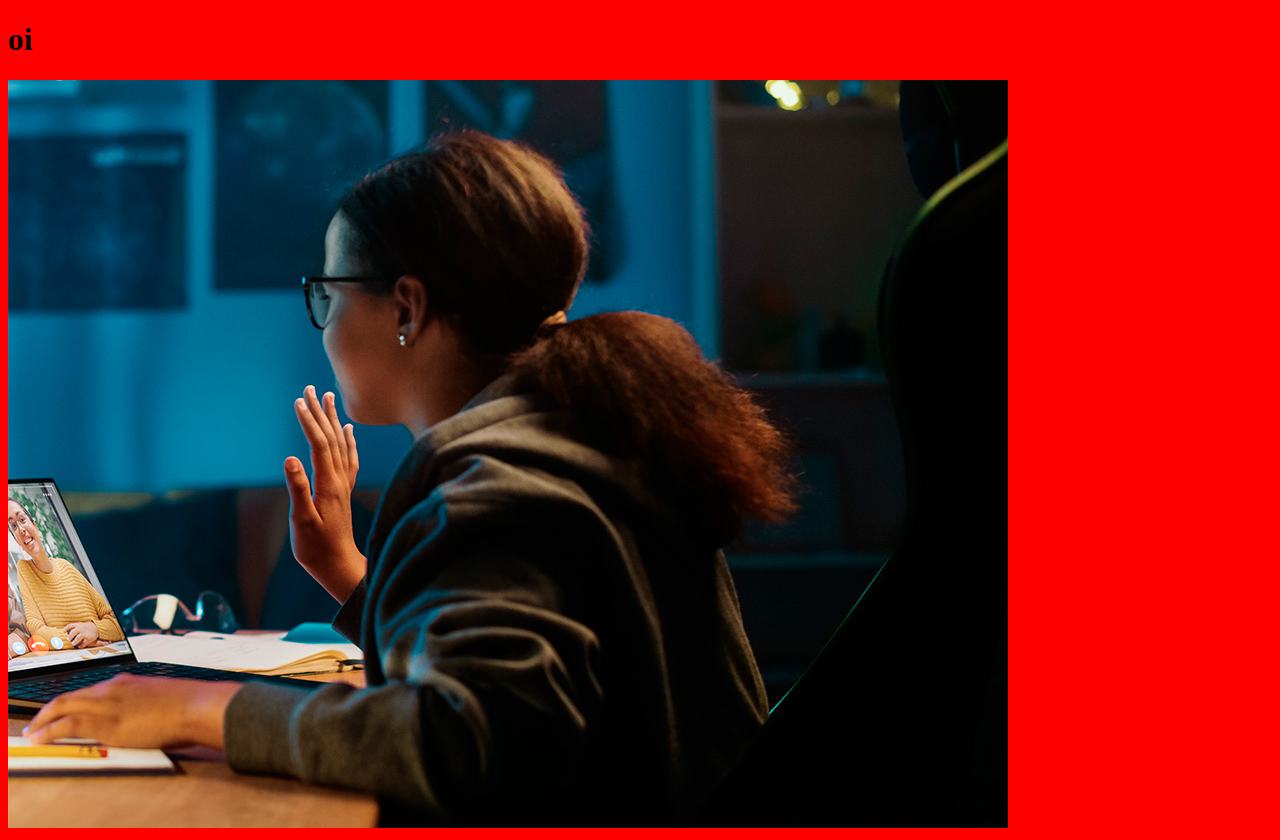
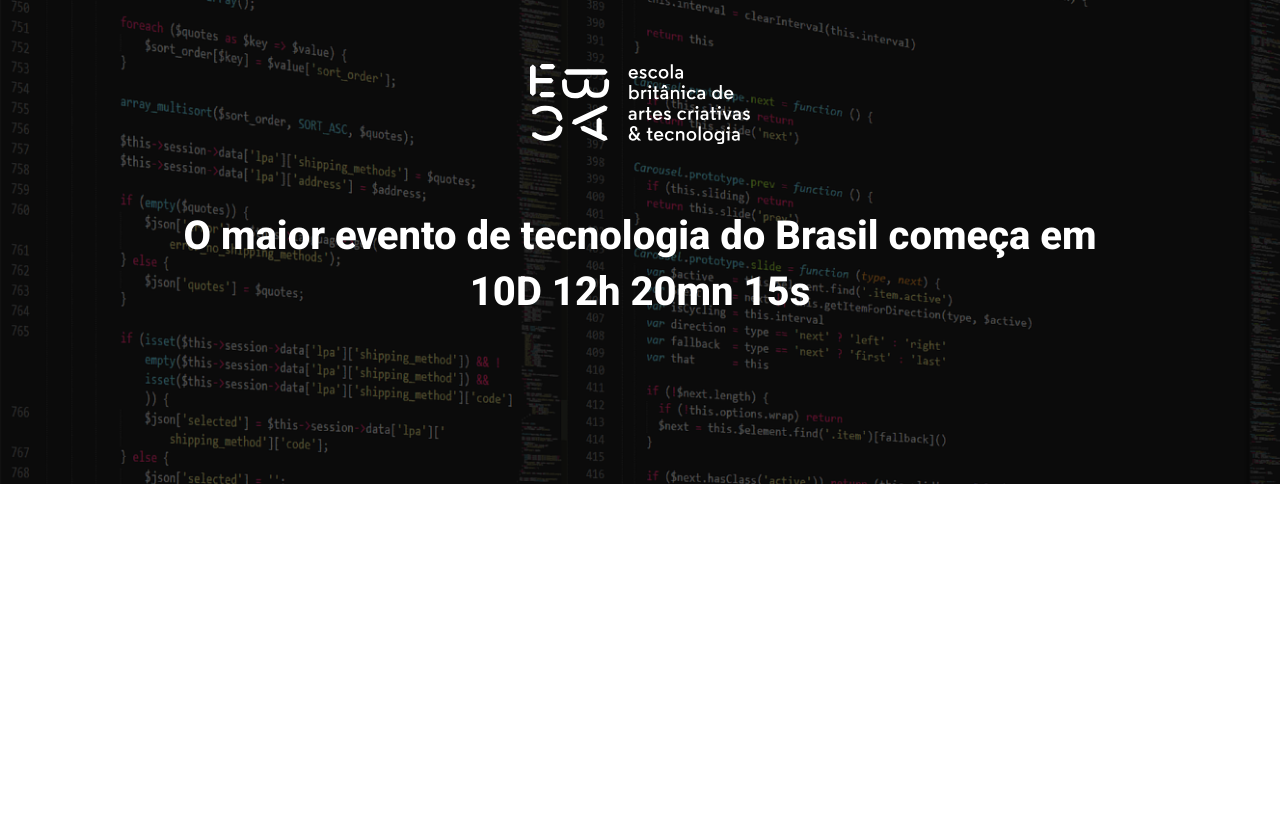
Before and after one commit to RaphaelLunaDev/landing-page, a website built with Parcel: page src/index.html in a window 1280 px wide. After the commit the page ends 800 px from the top, so only its background shows below. Built offline with nearby package versions, Linux system fonts and the light colour scheme.

Commit message:
header feito

```diff
--- a/src/index.html
+++ b/src/index.html
@@ -4,11 +4,20 @@
     <meta charset="UTF-8">
     <meta name="viewport" content="width=device-width, initial-scale=1.0">
     <title>Landing page</title>
+    <link rel="preconnect" href="https://fonts.googleapis.com">
+    <link rel="preconnect" href="https://fonts.gstatic.com" crossorigin>
+    <link href="https://fonts.googleapis.com/css2?family=Lobster&family=Roboto:ital,wght@0,100..900;1,100..900&display=swap" rel="stylesheet">
     <link rel="stylesheet" href="./styles/main.scss">
 </head>
 <body>
-    <h1>oi</h1>
-    <img src="./images/backend.png" alt="">
+    <header class="hero">
+        <div class="container">
+            <img class="hero__logo" src="./images/ebac_logo.svg" alt="EBAC">
+            <p class="hero__text">
+                O maior evento de tecnologia do Brasil começa em 10D 12h 20mn 15s
+            </p>
+        </div>
+    </header>
     <script src="./scripts/main.js"></script>
 </body>
 </html>
--- /dev/null
+++ b/src/styles/_hero.scss
@@ -0,0 +1,52 @@
+.hero {
+    padding-top: 64px;
+    padding-bottom: 100px;
+    background-image: url(../images/fundo.png);
+    background-repeat: no-repeat; //faz a imagem nao repetir
+    background-size: cover; //faz a imagem ocupar o maximo do container
+    position: relative; //faz o 'before' funcionar somente no header
+
+    @media (max-width:640px) {
+        padding: 40px 0;
+
+        &__logo {
+            height: 40px;
+        }
+
+        &__text{
+            font-size: 22px;
+            line-height: 24px;
+            margin: 24px 0;
+        }
+    }
+
+    .container {
+        position: relative; //para que o container fique por cima do hero e apareça
+    }
+
+    &::before { //fundo preto com opacidade
+        position: absolute;
+        top: 0;
+        left: 0;
+        width: 100%;
+        height: 100%;
+        background-color: #000;
+        content: ''; //é necesario um content (mesmo vazio)
+        opacity: 0.6; //opacidade
+    }
+
+    &__text {
+        margin-top: 64px;
+        margin-bottom: 64px;
+        font-size: 40px;
+        line-height: 56px;
+        font-weight: 800; //negrito
+        text-align: center; //centraliza ne
+    }
+
+    &__logo {
+        display: block; // foi necessario colocar o display block para centralizar verticalmente
+        margin: 0 auto; //centraliza horizontamente
+        height: 80px;
+    }
+}
--- a/src/styles/main.scss
+++ b/src/styles/main.scss
@@ -1,3 +1,23 @@
-body {
-    background-color: red;
+@use 'hero';
+
+* {
+    padding: 0;
+    margin: 0;
+    box-sizing: border-box;
+    font-family: Roboto, sans-serif;
+    color: #fff;
 }
+
+.container {
+    max-width: 960px;
+    width: 100%;
+    margin: 0 auto; //centraliza horizontamente
+
+    @media (max-width: 640px) {
+        max-width: 80%;
+    }
+
+    @media (max-width: 1024px) {
+        max-width: 90%;
+    }
+}
```
